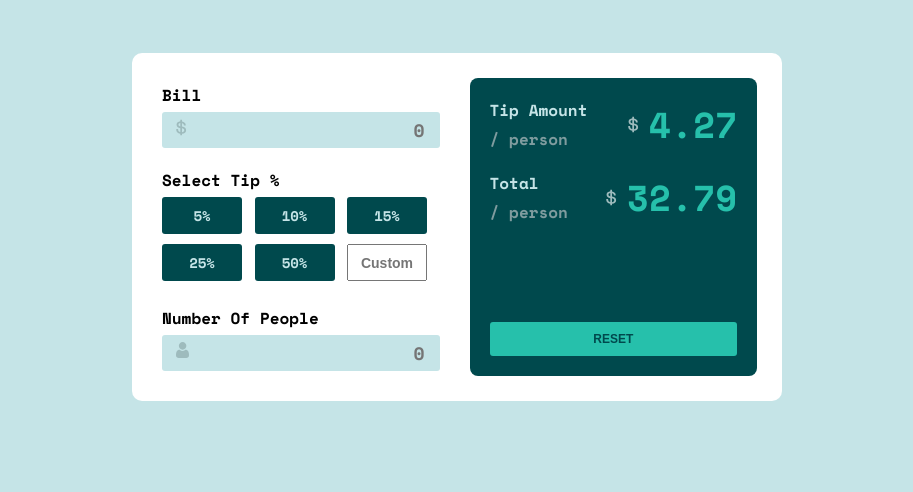
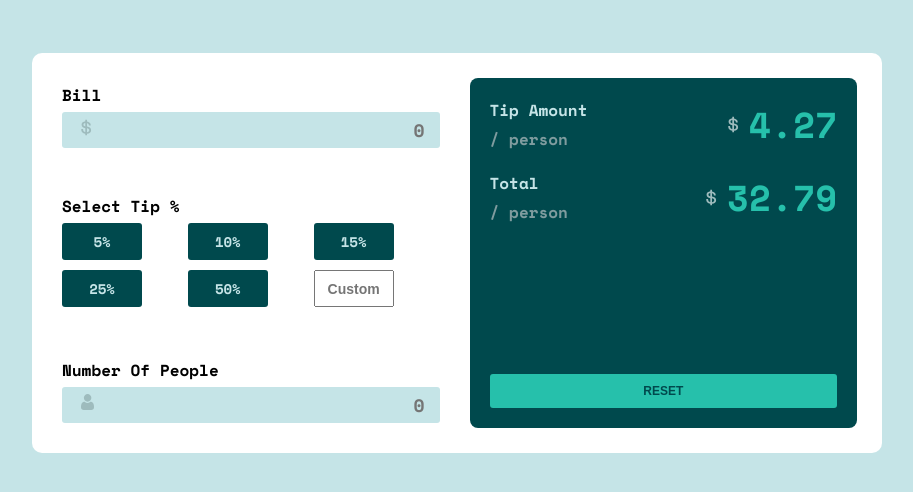
Before and after one commit to razeeth11/Tip-Calculator, a plain HTML site: page index.html in a window 1280 px wide. Shown: the part 120-612 px from the top of the page, without its empty margins (183-1096 px from the left). Drawn offline with nearby package versions, Linux system fonts and the light colour scheme.

Commit message:
CSS changes

```diff
--- a/style.css
+++ b/style.css
@@ -11,8 +11,8 @@ body{
   gap: 25px;
   background-color: white;
   border-radius: 10px;
-  max-width: 600px;
-  min-height: 250px;
+  max-width: 800px;
+  min-height: 350px;
   margin: 50px auto;
 }
 
```
